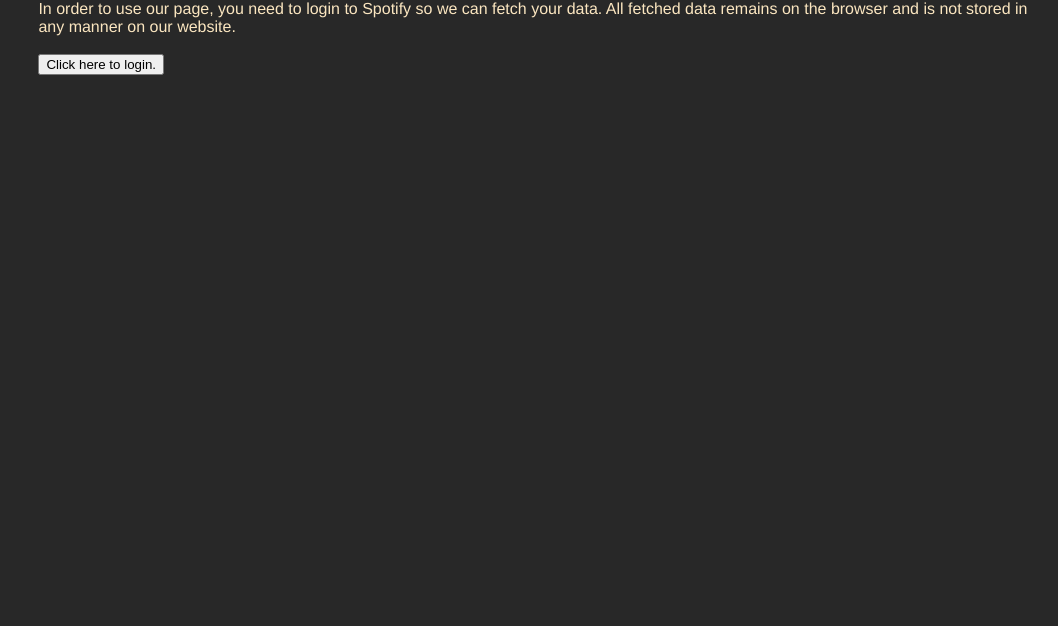
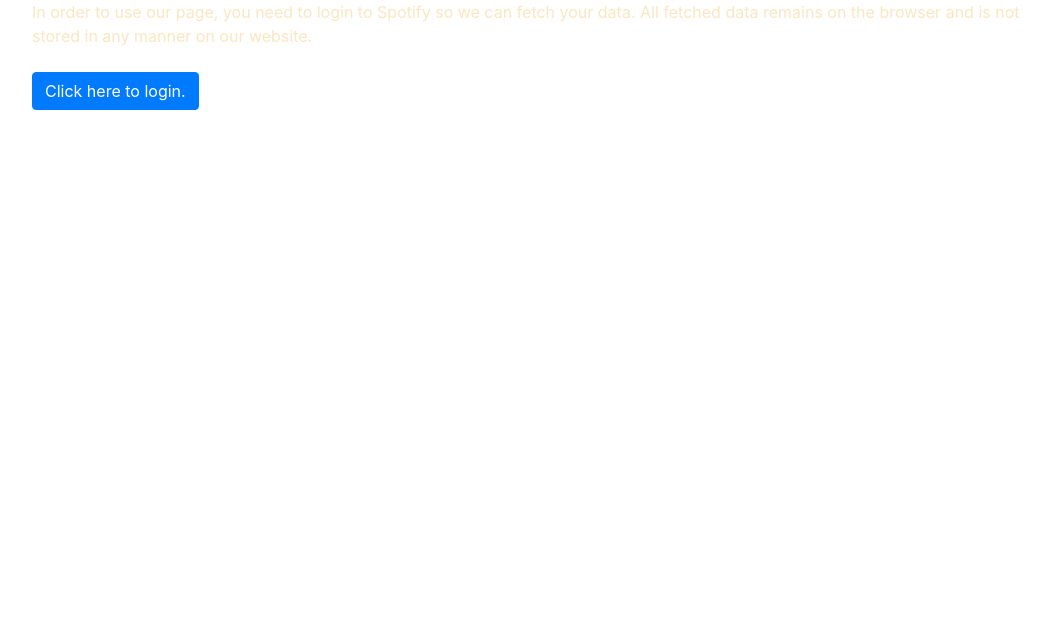
Before and after one commit to lsouth/spotify-visualization-old, a plain HTML site: page redirect_handler.html in a window 1280 px wide. Shown: the part 174-800 px from the top of the page, without its empty margins (96-1154 px from the left). Drawn offline with nearby package versions, Linux system fonts and the light colour scheme.

Commit message:
Improve styling of redirect button

```diff
--- a/redirect_handler.html
+++ b/redirect_handler.html
@@ -3,8 +3,13 @@
   <head>
   	<meta charset="UTF-8">
     <script src="./js/spotify-web-api.js"></script>
+    <script src="https://code.jquery.com/jquery-3.3.1.slim.min.js" integrity="sha384-q8i/X+965DzO0rT7abK41JStQIAqVgRVzpbzo5smXKp4YfRvH+8abtTE1Pi6jizo" crossorigin="anonymous"></script>
+    <script src="https://cdnjs.cloudflare.com/ajax/libs/popper.js/1.14.7/umd/popper.min.js" integrity="sha384-UO2eT0CpHqdSJQ6hJty5KVphtPhzWj9WO1clHTMGa3JDZwrnQq4sF86dIHNDz0W1" crossorigin="anonymous"></script>
+    <script src="https://stackpath.bootstrapcdn.com/bootstrap/4.3.1/js/bootstrap.min.js" integrity="sha384-JjSmVgyd0p3pXB1rRibZUAYoIIy6OrQ6VrjIEaFf/nJGzIxFDsf4x0xIM+B07jRM" crossorigin="anonymous"></script>
   </head>
-  <link rel="stylesheet" href="css/style.css"></link>
+  <link rel="stylesheet" href="./css/style.css"></link>
+  <link rel="stylesheet" href="https://stackpath.bootstrapcdn.com/bootstrap/4.3.1/css/bootstrap.min.css" integrity="sha384-ggOyR0iXCbMQv3Xipma34MD+dH/1fQ784/j6cY/iJTQUOhcWr7x9JvoRxT2MZw1T" crossorigin="anonymous">
+
   <style>
     .maintext {
       color:#FBE6C0;
@@ -17,7 +22,7 @@
         In order to use our page, you need to login to Spotify so we can fetch your data.
         All fetched data remains on the browser and is not stored in any manner on our website.
         <br><br>
-        <button onclick="doAuthRedirect()">Click here to login.</button>
+        <button type="button" onclick="doAuthRedirect()" class="btn btn-primary">Click here to login.</button>
     </div>
   </body>
 </html>
```
